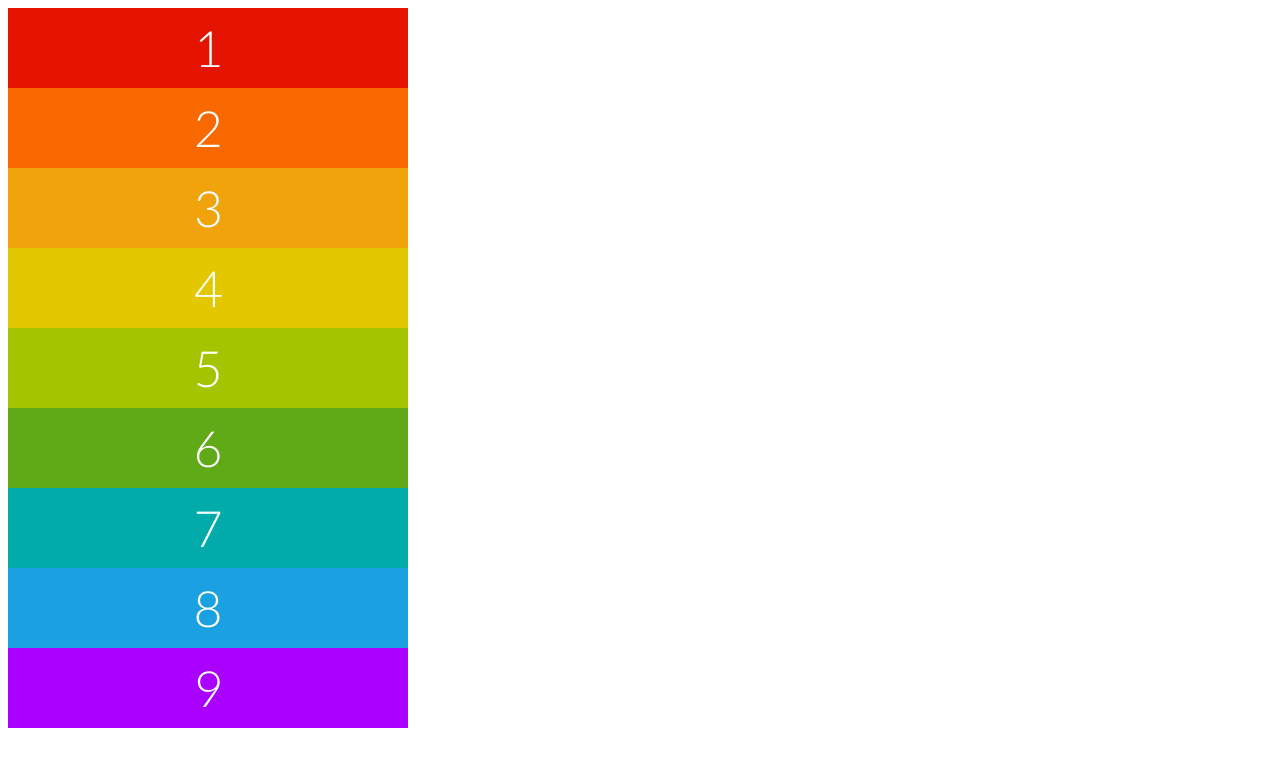
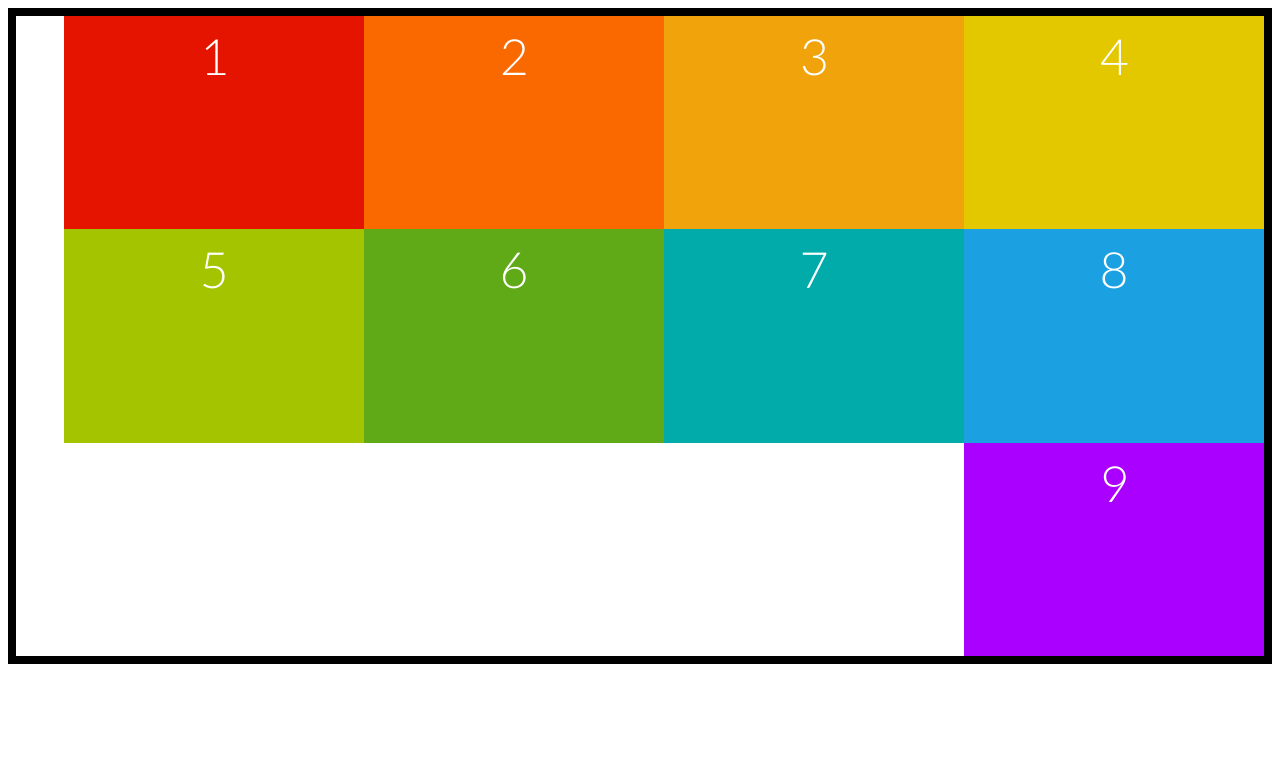
Before and after one commit to umeshraj/youtube_colt_code_camp, a plain HTML site: page 13_css_flexbox/flex1.html in a window 1280 px wide. Drawn offline with Linux system fonts and the light colour scheme.

Commit message:
Justify content

```diff
--- a/13_css_flexbox/flex1.css
+++ b/13_css_flexbox/flex1.css
@@ -9,7 +9,7 @@
   font-family: lato;
   font-weight: 300;
   box-sizing: border-box;
-  width: 400px;
+  width: 300px;
 }
 
 .box-1 {
@@ -41,13 +41,14 @@
 }
 
 /*  LAYOUT STYLES */
-/* .container {
+.container {
   display: flex;
   border: 8px solid black;
   height: 80vh;
   flex-direction: row;
   flex-wrap: wrap;
-} */
+  justify-content: flex-end;
+}
 
 /* homework */
 /* .container {
```
